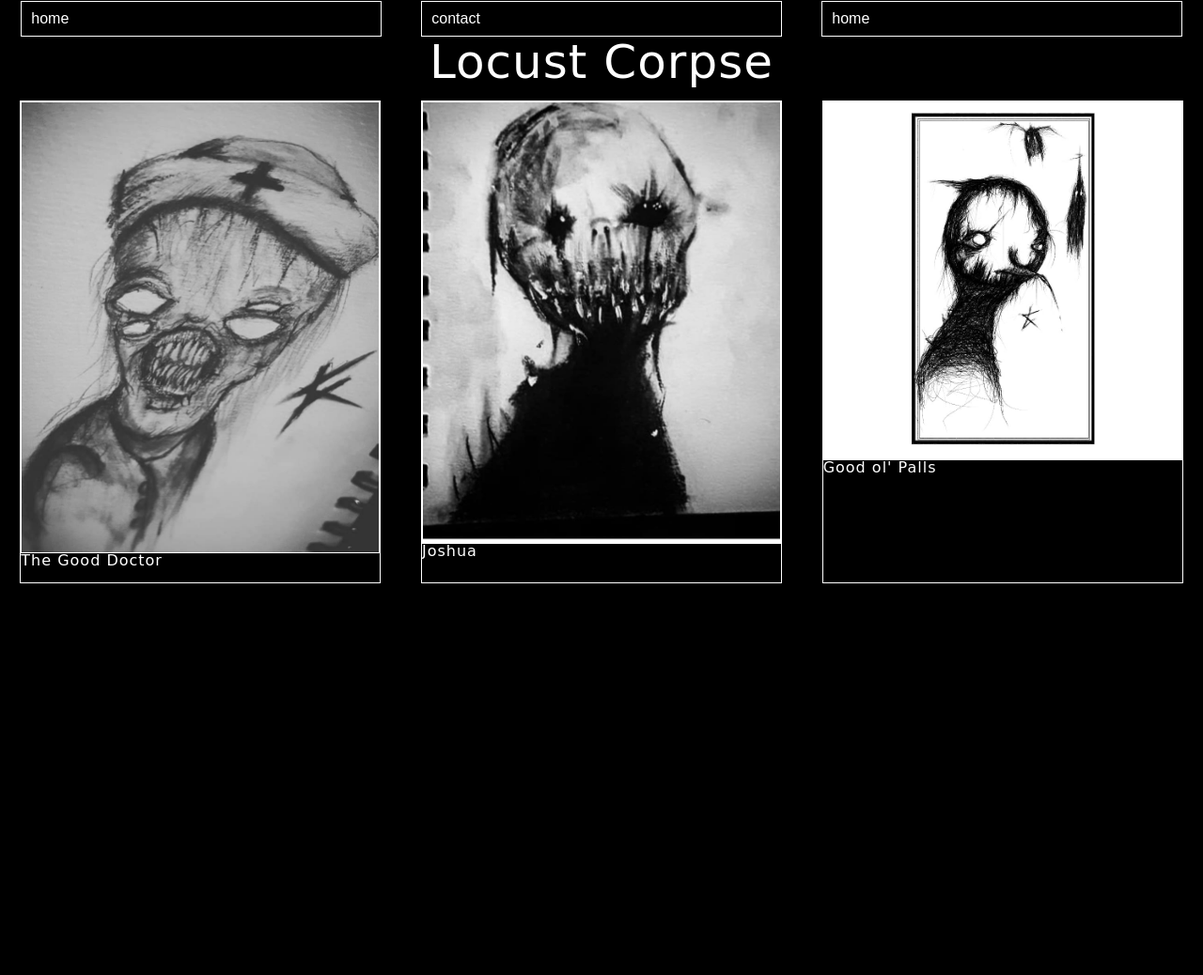
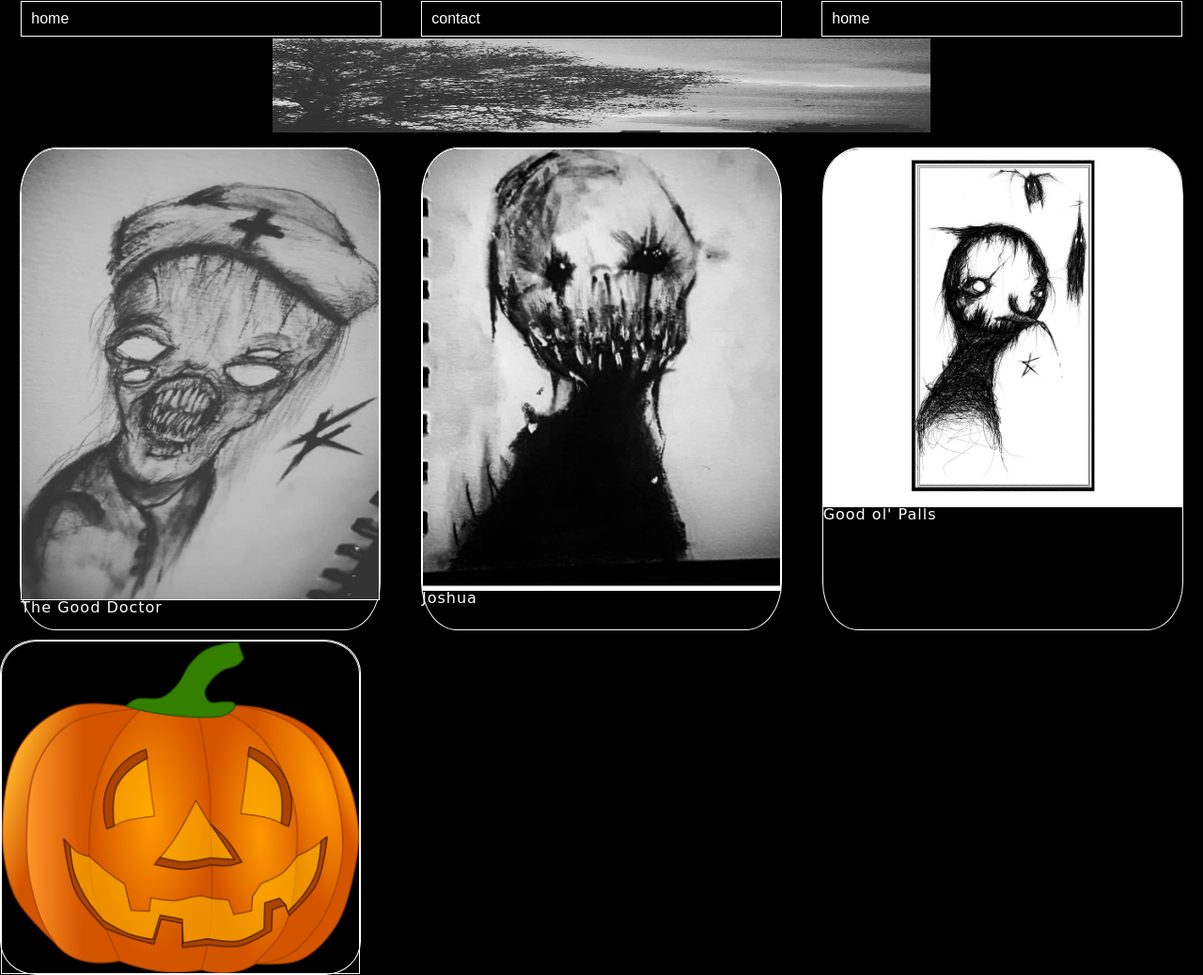
Before and after one commit to locustcorpse/jordan-portflio-site, a plain HTML site: page index.html in a window 1280 px wide. Shown: the whole page at 94% size. Before the commit the page ends 800 px from the top, so only its background shows below. Drawn offline with Linux system fonts and the light colour scheme.

Commit message:
bio stuff

```diff
--- a/index.css
+++ b/index.css
@@ -68,7 +68,8 @@ h1, h2, h3, h4, h5 {
 body{
    background-color: black
 }
-h1{
+h1
+{
     color:white;
     display: flex;
     flex-direction: row;
@@ -81,8 +82,10 @@ h1{
     color: white;
     width: 100%;
     border: 1px solid black;
+    border-radius: 10%;
     display: flex;
     justify-content: space-around;
+
 
 }
 .nav-div div{
@@ -100,11 +103,14 @@ h1{
     display:flex;
     justify-content: space-around;
     color: white;
+    padding-bottom: 10px;
 }
 .card{
     border: 1px solid white;
     width: 30%;
     justify-content: inline-block;
+    border-radius: 10%;
+
 
 }
 .card img{
@@ -112,3 +118,18 @@ h1{
     border: 1px solid white;
     width: 100%;
     box-sizing: border-box;
+    border-top-left-radius: 10%;
+    border-top-right-radius: 10%;
+}
+#wrapperHeader{
+
+    background-image:url(imgs/tree\ sop.jpg);
+    display: flex;
+}
+
+#header{
+
+    display: flex;
+    justify-content: inherit;
+
+}
--- a/index.html
+++ b/index.html
@@ -19,7 +19,10 @@
 		</div>
 	</nav>
 	<h1>
-			Locust Corpse
+		<div id="wrapperHeader">
+			<div id="header">
+				<img src="imgs/tree sop.jpg" width="700" height="100" alt="logo" />
+			</div>
 	</h1>
 
 </body>
@@ -44,9 +47,10 @@
 		<h3>
 			Good ol' Palls
 		</h3>
-
 	</div>
-
+</div>
+<div class="card">
+	<img src="imgs/punkin.png" alt="Avatar">
 
 
 </html>
```
